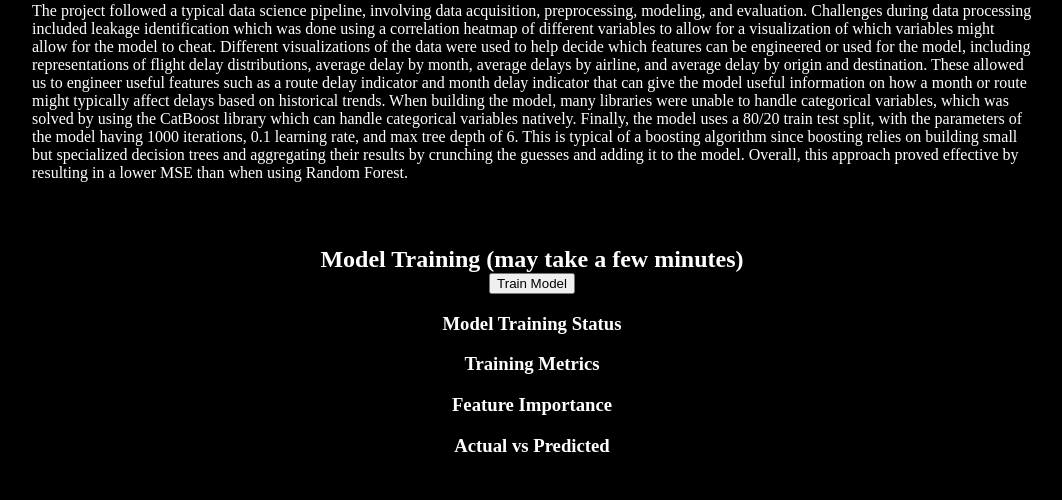
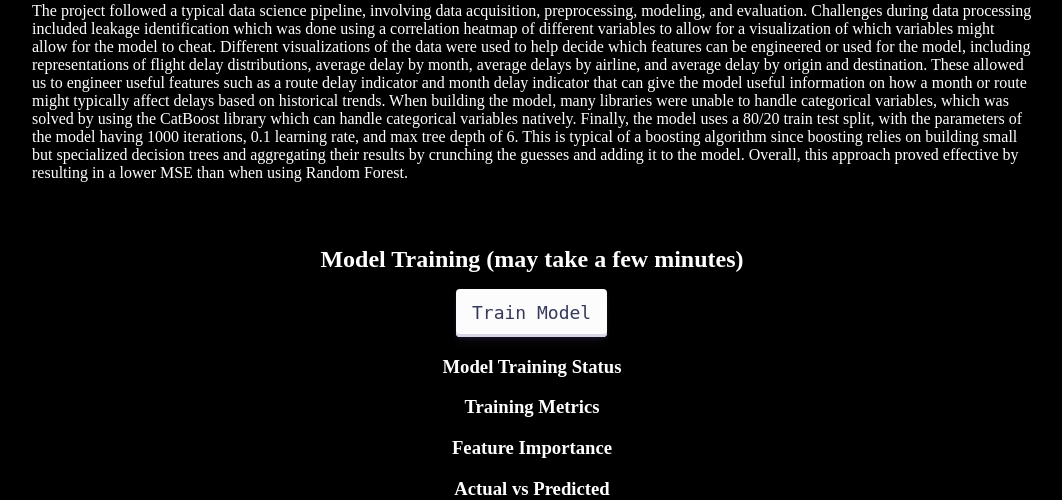
Before and after one commit to albertzz112/cs506-final-project, a Flask app: template templates/index.html in a window 1280 px wide. Shown: the part 785-1285 px from the top of the page, without its empty margins (108-1170 px from the left). Before the commit the page ends 1237 px from the top, so only its background shows below. Run offline with Flask 2, Linux system fonts and the light colour scheme; the template is opened without the code that fills it, so the values that code supplies are empty; parts of the project's set-up code (start-up, migrations or seed data) failed here and were passed over; some libraries are stand-ins or nearby versions; some web fonts are replaced.

Commit message:
Fixed button

```diff
--- a/static/index.css
+++ b/static/index.css
@@ -23,6 +23,7 @@ h3 {
 
 /* CSS */
 .button-30 {
+  margin-top: 1rem;
   align-items: center;
   appearance: none;
   background-color: #fcfcfd;
--- a/templates/index.html
+++ b/templates/index.html
@@ -141,7 +141,7 @@
     </p>
 
     <h2>Model Training (may take a few minutes)</h2>
-    <button class=".button-30" id="train_model_button">Train Model</button>
+    <button class="button-30" id="train_model_button">Train Model</button>
     <h3>Model Training Status</h3>
     <div id="model_output"></div>
 
```
